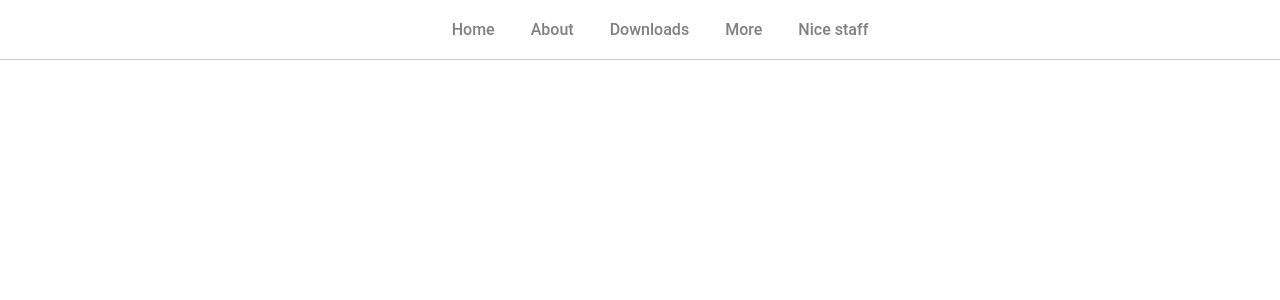
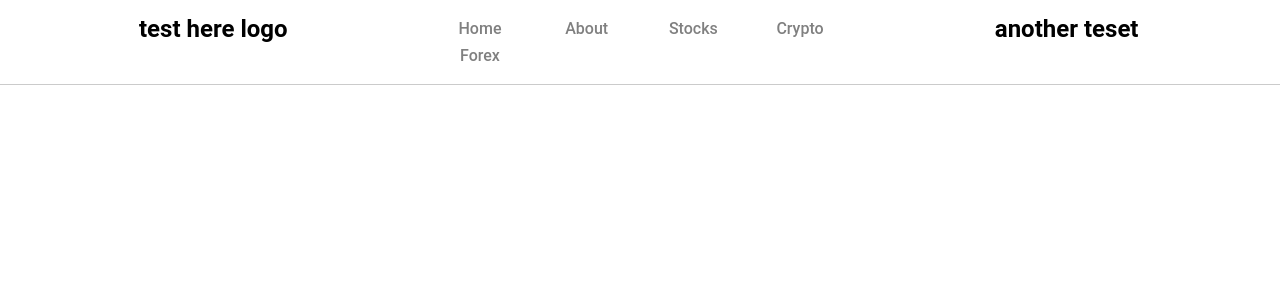
Before and after one commit to ArcaneMark/DjangoPA, a Django app: page /design/ in a window 1280 px wide. Shown: the top 300 px of the page. Run offline with Django 3.2, Linux system fonts and the light colour scheme.

Commit message:
added grid feature

```diff
--- a/polls/static/design/main.css
+++ b/polls/static/design/main.css
@@ -1,64 +1,37 @@
+* {
+  margin: 0;
+  padding: 0;
+  box-sizing: border-box;
+}
+
 body {
   font-family: 'Roboto', sans-serif;
-  padding: 0;
-  margin: 0;
-  border: 0;
+  /*padding: 0;*/
+  /*margin: 0;*/
+  /*border: 0;*/
 }
 
-/* small {
-  font-size: 12px;
-  color: rgba(0, 0, 0, 0.4);
-}
-
-h1 {
-  text-align: center;
-  padding: 50px 0;
-  font-weight: 800;
-  margin: 0;
-  letter-spacing: -1px;
-  color: inherit;
-  font-size: 40px;
+.grid-wrapper {
+    display: grid;
+    margin: 15px 0 15px 0;
+    grid-template-columns: repeat(auto-fit,minmax(100px, 1fr));
+    grid-gap: 0px;
 }
 
 h2 {
-  text-align: center;
-  font-size: 30px;
-  margin: 0;
-  font-weight: 300;
-  color: inherit;
-  padding: 50px;
-} */
-.center {
-  text-align: center;
+    text-align: center;
 }
 
-/* section {
-  height: 100vh;
-} */
-/* Gradient transparent - color - transparent */
-hr.separator {
-  /* position: relative; */
-  border: 0;
-  height: 0;
-  /* top: 10%; */
-  border-top: 1px solid rgba(0, 0, 0, 0.2);
-  border-bottom: 1px solid rgba(255, 255, 255, 0.1);
-  /* float: none; */
-}
-
-/* NAVIGATION */
 nav {
   width: 100%;
   margin: 0 auto;
   background: #fff;
-  /* padding: 1px 0 0 0; */
-
-  /* box-shadow: 0px 5px 0px #dedede; */
 }
 
 nav ul {
+  display: grid;
+  grid-template-columns: repeat( auto-fit, minmax(100px, 1fr) );;
   list-style: none;
-  /* list-style: disc; */
   text-align: center;
 }
 
@@ -68,12 +41,8 @@ nav ul li {
 
 nav ul li a {
   display: block;
-  /* padding: 1px; */
   text-decoration: none;
-  /* color: #aaa; */
   color: #808080;
-  /* font-weight: 1000; */
-  /* text-transform: uppercase; */
   margin: 0 10px;
 }
 
@@ -83,11 +52,6 @@ nav ul li a:before {
   transition: all .5s;
 }
 
-/* nav ul li a:hover {
-  color: #555;
-} */
-
-/* SHIFT */
 nav.shift ul li a {
   position: relative;
   font-weight: 550;
@@ -97,16 +61,11 @@ nav.shift ul li a {
 }
 
 nav.shift ul li a:hover {
-  /* color: #91640F; */
-  /* color: #FFF; */
   color: #AACCFF;
-  /* border-bottom: 2px solid #F117B4; */
 }
 
 nav.shift ul li a:after {
-  /* display: block; */
   position: absolute;
-  /* top: 1px; */
   top: 0;
   left: 0;
   bottom: 0;
@@ -116,11 +75,7 @@ nav.shift ul li a:after {
   height: 1px;
   content: '.';
   color: transparent;
-  /* color: white; */
-  /* background: #F1C40F; */
-  /* background: #107896; */
   background: #000;
-  /* background: #222233; */
   visibility: none;
   opacity: 0;
   z-index: -1;
@@ -129,5 +84,12 @@ nav.shift ul li a:after {
 nav.shift ul li a:hover:after {
   opacity: 1;
   visibility: visible;
-  height: 100%;
+  height: 150%;
 }
+
+hr.separator {
+  border: 0;
+  height: 0;
+  border-top: 1px solid rgba(0, 0, 0, 0.2);
+  border-bottom: 1px solid rgba(255, 255, 255, 0.1);
+}
--- a/polls/templates/design/index.html
+++ b/polls/templates/design/index.html
@@ -12,17 +12,22 @@
 
 <body>
   <header>
-    <!-- <section style="background: #f1c40f; color: rgba(0, 0, 0, 0.5);"> -->
+
+    <div class="grid-wrapper">
+    <div class="grid-item-nav-logo"><h2>test here logo</h2></div>
+    <div class="grid-item-nav-list">
     <nav class="shift">
       <ul>
         <li><a href="#">Home</a></li>
         <li><a href="#">About</a></li>
-        <li><a href="#">Downloads</a></li>
-        <li><a href="#">More</a></li>
-        <li><a href="#">Nice staff</a></li>
+        <li><a href="#">Stocks</a></li>
+        <li><a href="#">Crypto</a></li>
+        <li><a href="#">Forex</a></li>
       </ul>
     </nav>
-    <!-- </section> -->
+    </div>
+    <div class="grid-item-nav-list-logo"><h2>another teset</h2></div>
+    </div>
     <hr class="separator">
   </header>
 </body>
```
